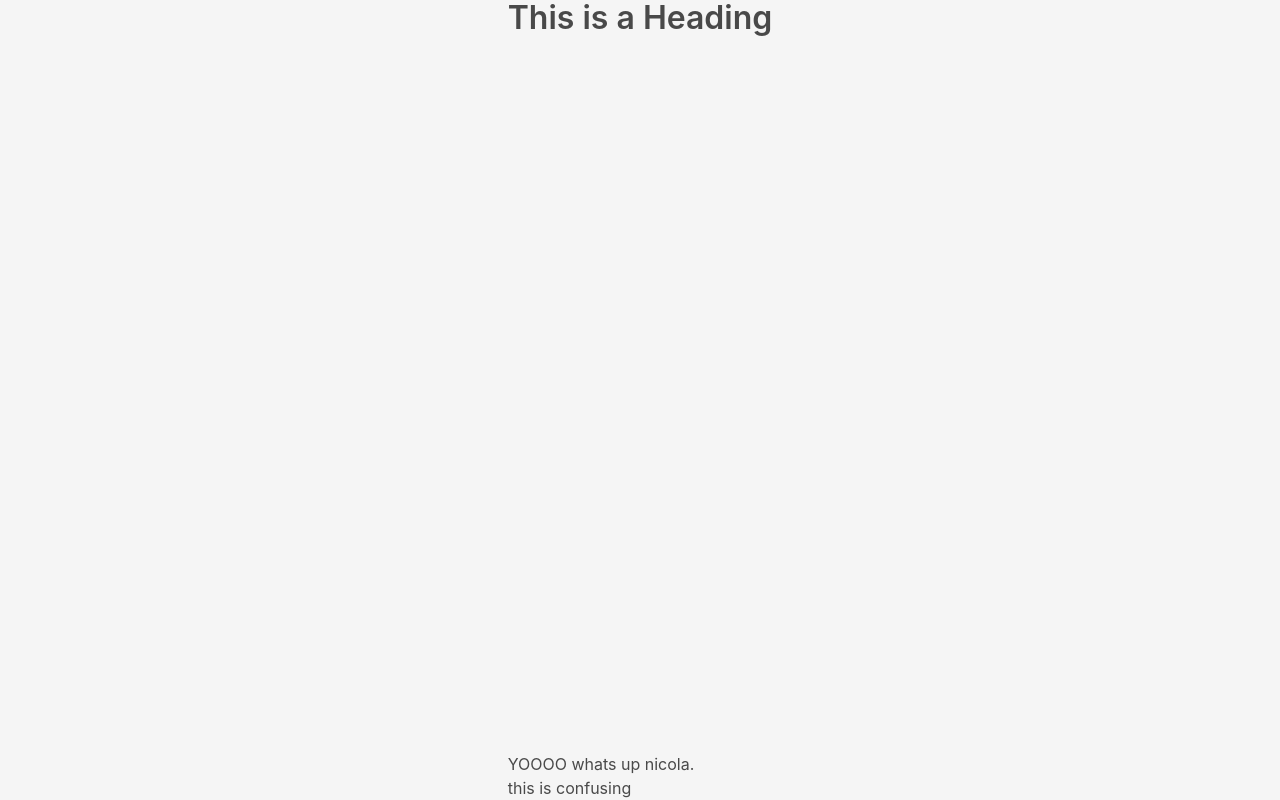
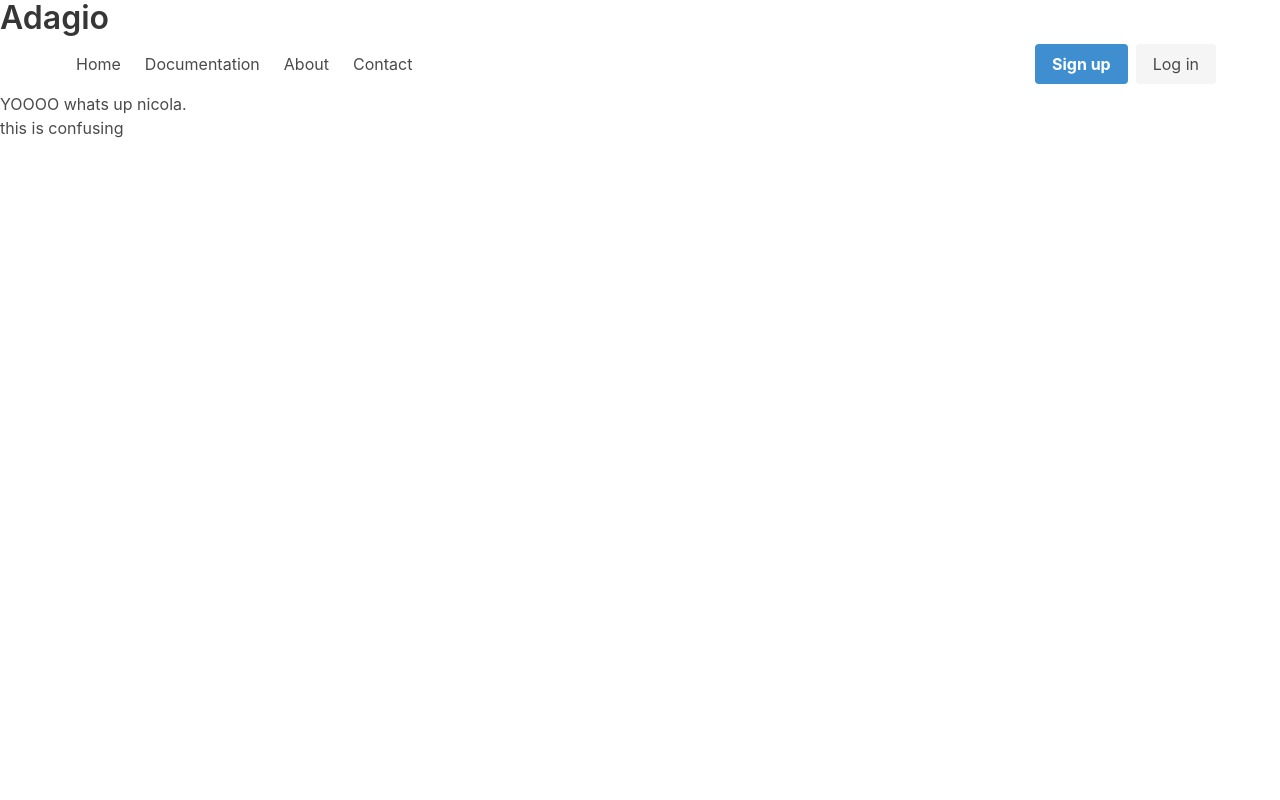
Before and after one commit to NicolaFolchi/comp426-finalproject, a website: page index.html in a window 1280 px wide. Drawn offline with nearby package versions, Linux system fonts and the light colour scheme.

Commit message:
added a nav bar

```diff
--- a/index.html
+++ b/index.html
@@ -3,15 +3,45 @@
   <head>
     <meta charset="UTF-8">
     <meta name="viewport" content="width=device-width, initial-scale=1.0">
-    <title>Our WebApp</title>
+    <title>Adagio</title>
     <link rel="stylesheet" href="node_modules/bulma/css/bulma.css"/>
   </head>
-  <body class="hero is-light">
-    <div class="container hero is-fullheight">
+  <body>
+    <div>
       <div id="webTitle">
-      <h1 class="title">This is a Heading</h1>
+        <h1 class="title">Adagio</h1>
       </div>
-      <div id="webNavBar"></div>
+      <div class="container" id="webNavBar">
+        <nav class="navbar" role="navigation" aria-label="main navigation">
+          <div id="navbarBasicExample" class="navbar-menu">
+            <div class="navbar-start">
+              <a class="navbar-item">
+                Home
+              </a>
+              <a class="navbar-item">
+                Documentation
+              </a>
+              <a class="navbar-item">
+                About
+              </a>
+              <a class="navbar-item">
+                Contact
+              </a>
+            </div>
+            <div class="navbar-end">
+              <div class="navbar-item">
+                <div class="buttons">
+                  <a class="button is-info">
+                    <strong>Sign up</strong>
+                  </a>
+                  <a class="button is-light">
+                    Log in
+                  </a>
+                </div>
+              </div>
+            </div>
+        </nav>
+      </div>
       <div id="webContent">
         <p>YOOOO whats up nicola.</p>
         <p>this is confusing</p>
```
